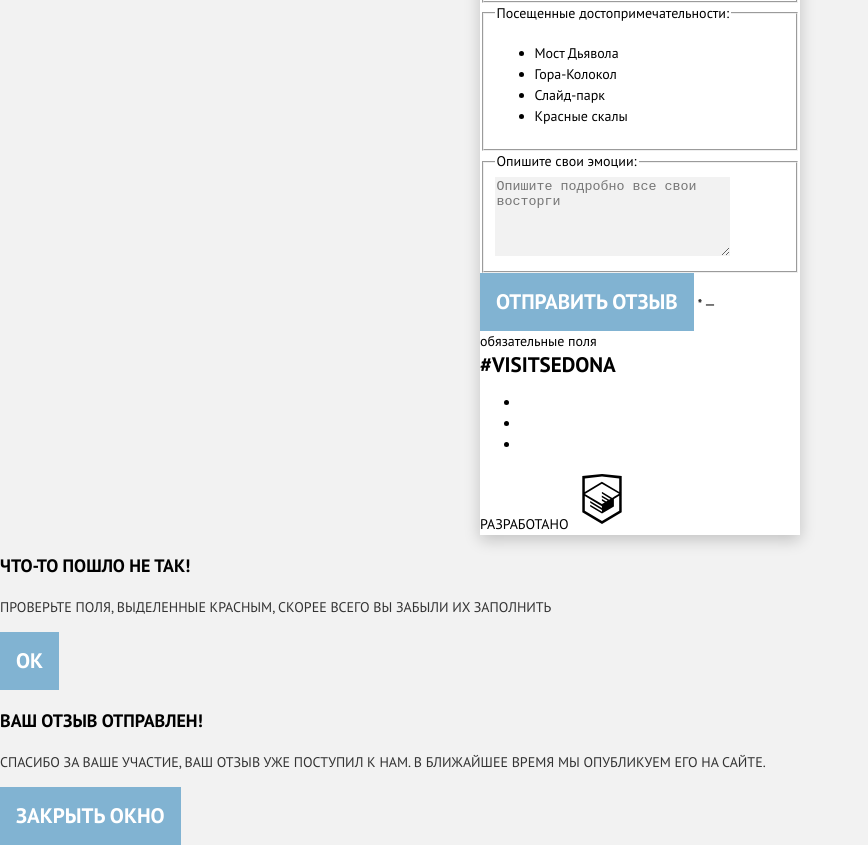
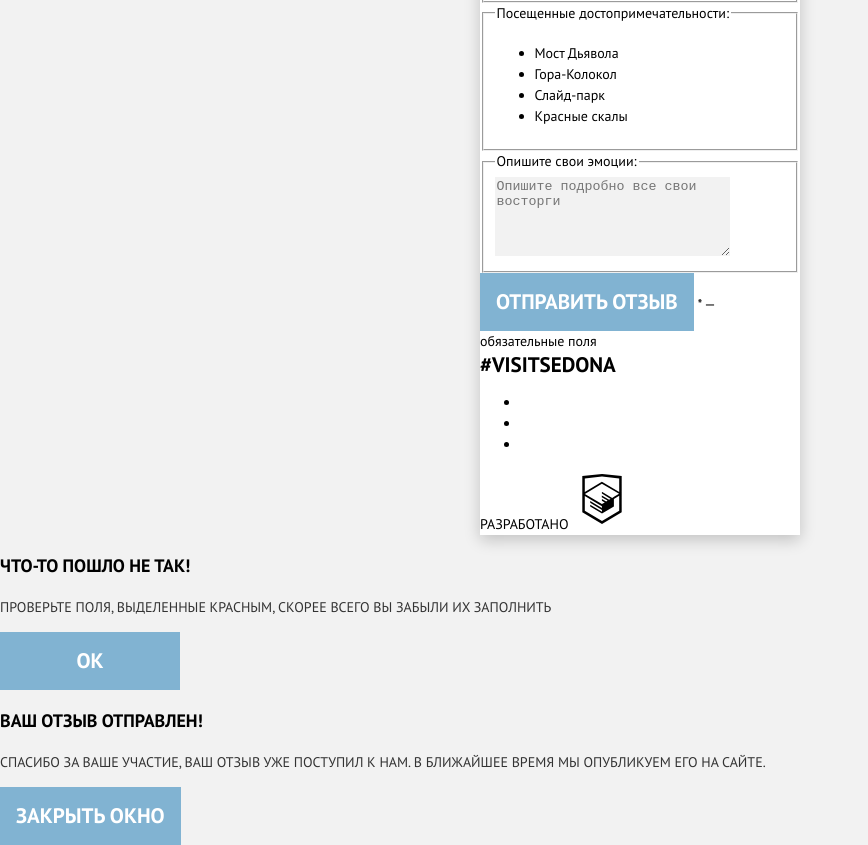
Before and after one commit to htmlacademy-adaptive/1465531-sedona-26, a website: page source/form.html in a window 1280 px wide. Shown: the part 871-1716 px from the top of the page, without its empty margins (0-868 px from the left). Drawn offline with nearby package versions, Linux system fonts and the light colour scheme; files that its build step writes are made by us from their sources; files whose address does not match are found by name.

Commit message:
Меняет местами классы согласно кодгайду академии

```diff
--- a/source/sass/blocks/button.scss
+++ b/source/sass/blocks/button.scss
@@ -3,6 +3,7 @@
 .button {
   display: inline-block;
   box-sizing: border-box;
+  min-width: 180px;
   padding: 16px;
   font-family: "PT Sans", "Arial", sans-serif;
   font-size: 21px;
@@ -11,8 +12,8 @@
   text-transform: uppercase;
   text-decoration: none;
   text-align: center;
+  color: base.$text-white;
+  background-color: base.$bg-blue;
   border: none;
-  background-color: base.$bg-blue;
-  color: base.$text-white;
   cursor: pointer;
 }
```
